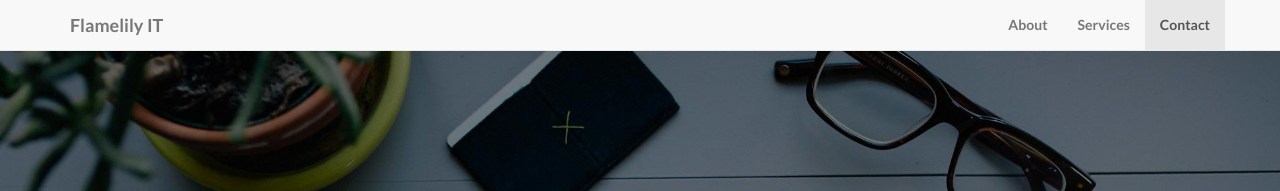
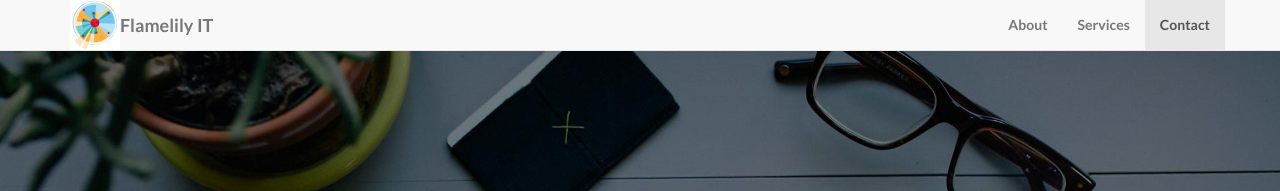
Before and after one commit to flamelily/flamelily.github.io, a Jekyll site: the page built from index.md, in a window 1280 px wide. Shown: the top 191 px of the page. Built offline with Jekyll 4.4.1, drawn with Linux system fonts in a browser that asks for light colours.

Commit message:
Add logo

```diff
--- a/_includes/nav.html
+++ b/_includes/nav.html
@@ -9,6 +9,7 @@
                 <span class="icon-bar"></span>
                 <span class="icon-bar"></span>
             </button>
+            <a href="/" class="pull-left"><img src="/img/Logo.jpg" width="50px"></a>
             <a class="navbar-brand page-scroll" href="/">{{ site.title }}</a>
         </div>
         <!-- Collect the nav links, forms, and other content for toggling -->
```
Also changed, not shown: img/Logo.jpg (added), 8 other files.
